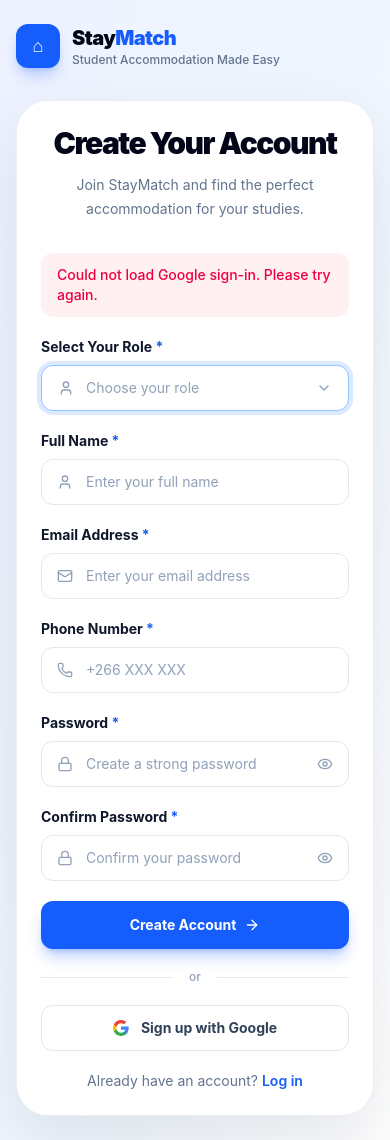
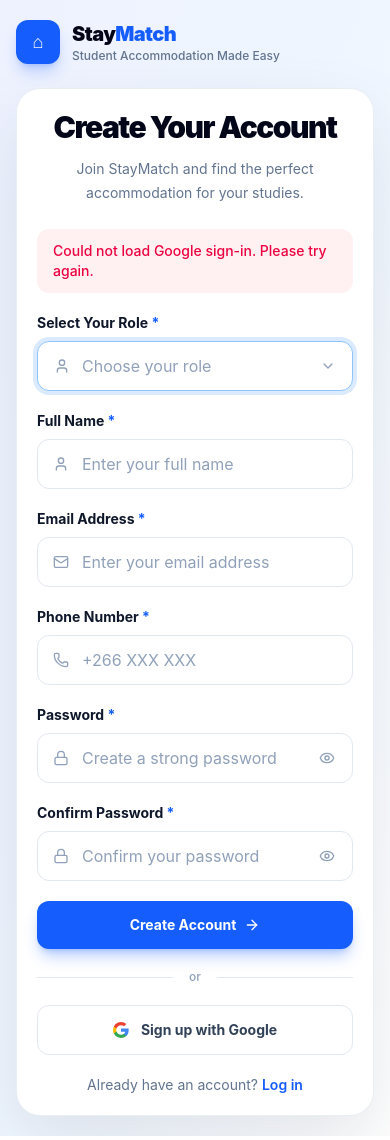
Before and after one commit to Nomhle255/staymatch, a Next.js app: page /register in a window 390 px wide. Built offline with nearby package versions, Linux system fonts and the light colour scheme; no server answers; the database is empty.

Commit message:
make login and registeration pages mobile responsive

```diff
--- a/src/components/pages/LoginPage.tsx
+++ b/src/components/pages/LoginPage.tsx
@@ -19,8 +19,9 @@ import {
 } from 'lucide-react'
 import { useGoogleAuth } from '@/hooks/useGoogleAuth'
 
+// text-base on phones stops iOS from zooming in when a field is focused
 const inputClasses =
-	'w-full rounded-xl border border-slate-200 bg-white py-3 pl-11 pr-4 text-sm text-slate-700 outline-none transition placeholder:text-slate-400 focus:border-blue-400 focus:ring-4 focus:ring-blue-100'
+	'w-full rounded-xl border border-slate-200 bg-white py-3 pl-11 pr-4 text-base text-slate-700 outline-none transition placeholder:text-slate-400 focus:border-blue-400 focus:ring-4 focus:ring-blue-100 sm:text-sm'
 
 // A role returned by /api/roles.
 type RoleOption = {
@@ -340,14 +341,14 @@ function LoginPage() {
 	}
 
 	return (
-		<main className="min-h-screen bg-gradient-to-br from-indigo-50 via-blue-50 to-white px-4 py-6 sm:px-6 lg:px-10">
+		<main className="min-h-screen bg-gradient-to-br from-indigo-50 via-blue-50 to-white px-4 py-5 sm:px-6 sm:py-6 lg:px-10">
 			<div className="mx-auto flex max-w-6xl items-center justify-between">
-				<div className="flex items-center gap-3">
-					<div className="flex h-11 w-11 items-center justify-center rounded-xl bg-blue-600 text-lg font-bold text-white shadow-lg shadow-blue-600/25">
+				<div className="flex min-w-0 items-center gap-3">
+					<div className="flex h-11 w-11 shrink-0 items-center justify-center rounded-xl bg-blue-600 text-lg font-bold text-white shadow-lg shadow-blue-600/25">
 						⌂
 					</div>
 
-					<div>
+					<div className="min-w-0">
 						<p className="text-xl font-black tracking-[-0.03em] text-slate-950">
 							Stay
 							<span className="text-blue-600">
@@ -362,7 +363,7 @@ function LoginPage() {
 				</div>
 			</div>
 
-			<div className="mx-auto mt-8 max-w-md rounded-[2rem] border border-slate-200/70 bg-white p-6 shadow-[0_30px_70px_rgba(30,41,59,0.1)] sm:p-10">
+			<div className="mx-auto mt-6 max-w-md rounded-3xl border border-slate-200/70 bg-white p-5 shadow-[0_30px_70px_rgba(30,41,59,0.1)] sm:mt-8 sm:rounded-[2rem] sm:p-10">
 				<div className="text-center">
 					<h1 className="text-3xl font-black tracking-[-0.05em] text-slate-950 sm:text-4xl">
 						Welcome
@@ -375,7 +376,7 @@ function LoginPage() {
 
 				{pendingToken ? (
 					<form
-						className="mt-8 space-y-5"
+						className="mt-6 space-y-5 sm:mt-8"
 						onSubmit={handleRoleSubmit}
 					>
 						{successMessage && (
@@ -430,6 +431,7 @@ function LoginPage() {
 							<InputShell icon={Phone}>
 								<input
 									type="tel"
+									autoComplete="tel"
 									value={phone}
 									onChange={(event) =>
 										setPhone(
@@ -472,14 +474,14 @@ function LoginPage() {
 								setError('')
 							}}
 							disabled={isSubmitting}
-							className="w-full text-center text-sm font-semibold text-slate-500 transition hover:text-slate-700"
+							className="w-full py-2 text-center text-sm font-semibold text-slate-500 transition hover:text-slate-700"
 						>
 							Back to sign in
 						</button>
 					</form>
 				) : (
 					<form
-						className="mt-8 space-y-5"
+						className="mt-6 space-y-5 sm:mt-8"
 						onSubmit={handleSubmit}
 					>
 						{successMessage && (
@@ -498,6 +500,7 @@ function LoginPage() {
 							<InputShell icon={Mail}>
 								<input
 									type="email"
+									autoComplete="email"
 									value={email}
 									onChange={(event) =>
 										setEmail(
@@ -521,6 +524,7 @@ function LoginPage() {
 											? 'text'
 											: 'password'
 									}
+									autoComplete="current-password"
 									value={password}
 									onChange={(event) =>
 										setPassword(
@@ -529,9 +533,10 @@ function LoginPage() {
 									}
 									placeholder="Enter your password"
 									required
-									className={`${inputClasses} pr-11`}
+									className={`${inputClasses} pr-12`}
 								/>
 
+								{/* Larger tap target for the show/hide button */}
 								<button
 									type="button"
 									onClick={() =>
@@ -540,7 +545,7 @@ function LoginPage() {
 												!show,
 										)
 									}
-									className="absolute right-4 top-1/2 -translate-y-1/2 text-slate-400 transition hover:text-slate-600"
+									className="absolute right-1.5 top-1/2 grid h-10 w-10 -translate-y-1/2 place-items-center rounded-lg text-slate-400 transition hover:text-slate-600"
 									aria-label={
 										showPassword
 											? 'Hide password'
@@ -557,7 +562,7 @@ function LoginPage() {
 						</Field>
 
 						<div className="flex items-center justify-between text-sm">
-							<Link href="/forgot-password" className="font-semibold text-blue-600 hover:text-blue-700">
+							<Link href="/forgot-password" className="inline-block py-1 font-semibold text-blue-600 hover:text-blue-700">
 								Forgot password?
 							</Link>
 						</div>
@@ -586,7 +591,7 @@ function LoginPage() {
 							type="button"
 							onClick={handleGoogleClick}
 							disabled={isSubmitting}
-							className="flex w-full items-center justify-center gap-3 rounded-xl border border-slate-200 bg-white py-3 text-sm font-bold text-slate-700 transition hover:border-slate-300 hover:bg-slate-50 disabled:opacity-60"
+							className="flex w-full items-center justify-center gap-3 rounded-xl border border-slate-200 bg-white py-3.5 text-sm font-bold text-slate-700 transition hover:border-slate-300 hover:bg-slate-50 disabled:opacity-60 sm:py-3"
 						>
 							<svg
 								className="h-4 w-4"
@@ -614,7 +619,7 @@ function LoginPage() {
 						</button>
 
 						<p className="text-center text-sm text-slate-500">
-							Don't have an account?{' '}
+							Don&apos;t have an account?{' '}
 							<Link
 								href="/register"
 								className="font-semibold text-blue-600 hover:text-blue-700"
--- a/src/components/pages/RegisterationPage.tsx
+++ b/src/components/pages/RegisterationPage.tsx
@@ -68,8 +68,9 @@ function InputShell({ icon: Icon, children }: InputShellProps) {
 	)
 }
 
+// text-base on phones stops iOS from zooming in when a field is focused
 const inputClasses =
-	'w-full rounded-xl border border-slate-200 bg-white py-3 pl-11 pr-4 text-sm text-slate-700 outline-none transition placeholder:text-slate-400 focus:border-blue-400 focus:ring-4 focus:ring-blue-100'
+	'w-full rounded-xl border border-slate-200 bg-white py-3 pl-11 pr-4 text-base text-slate-700 outline-none transition placeholder:text-slate-400 focus:border-blue-400 focus:ring-4 focus:ring-blue-100 sm:text-sm'
 
 function RegisterUser() {
 	const router = useRouter()
@@ -317,15 +318,15 @@ function RegisterUser() {
 	}
 
 	return (
-		<main className="min-h-screen bg-gradient-to-br from-indigo-50 via-blue-50 to-white px-4 py-6 sm:px-6 lg:px-10">
+		<main className="min-h-screen bg-gradient-to-br from-indigo-50 via-blue-50 to-white px-4 py-5 sm:px-6 sm:py-6 lg:px-10">
 			{/* Header */}
 			<div className="mx-auto flex max-w-6xl items-center justify-between">
-				<div className="flex items-center gap-3">
-					<div className="flex h-11 w-11 items-center justify-center rounded-xl bg-blue-600 text-lg font-bold text-white shadow-lg shadow-blue-600/25">
+				<div className="flex min-w-0 items-center gap-3">
+					<div className="flex h-11 w-11 shrink-0 items-center justify-center rounded-xl bg-blue-600 text-lg font-bold text-white shadow-lg shadow-blue-600/25">
 						⌂
 					</div>
 
-					<div>
+					<div className="min-w-0">
 						<p className="text-xl font-black tracking-[-0.03em] text-slate-950">
 							Stay
 							<span className="text-blue-600">Match</span>
@@ -339,7 +340,7 @@ function RegisterUser() {
 			</div>
 
 			{/* Registration Card */}
-			<div className="mx-auto mt-8 max-w-2xl rounded-[2rem] border border-slate-200/70 bg-white p-6 shadow-[0_30px_70px_rgba(30,41,59,0.1)] sm:p-10">
+			<div className="mx-auto mt-6 max-w-2xl rounded-3xl border border-slate-200/70 bg-white p-5 shadow-[0_30px_70px_rgba(30,41,59,0.1)] sm:mt-8 sm:rounded-[2rem] sm:p-10">
 				<div className="text-center">
 					<h1 className="text-3xl font-black tracking-[-0.05em] text-slate-950 sm:text-4xl">
 						Create Your Account
@@ -351,7 +352,7 @@ function RegisterUser() {
 					</p>
 				</div>
 
-				<form className="mt-8 space-y-5" onSubmit={handleSubmit}>
+				<form className="mt-6 space-y-5 sm:mt-8" onSubmit={handleSubmit}>
 					{/* Success message */}
 					{successMessage && (
 						<div className="rounded-xl bg-emerald-50 px-4 py-3 text-sm font-medium text-emerald-600">
@@ -368,7 +369,7 @@ function RegisterUser() {
 
 					{/* Google account authenticated - collect role */}
 					{pendingGoogleToken && (
-						<div className="rounded-2xl border border-blue-100 bg-blue-50 p-5">
+						<div className="rounded-2xl border border-blue-100 bg-blue-50 p-4 sm:p-5">
 							<p className="text-sm font-bold text-slate-900">
 								Complete your Google registration
 							</p>
@@ -387,7 +388,9 @@ function RegisterUser() {
 								type="button"
 								onClick={() => setRoleOpen((open) => !open)}
 								disabled={isSubmitting || rolesLoading}
-								className="flex w-full items-center gap-3 rounded-xl border border-blue-300 bg-white py-3 pl-4 pr-4 text-left text-sm outline-none ring-4 ring-blue-100 transition disabled:cursor-not-allowed disabled:opacity-60"
+								aria-haspopup="listbox"
+								aria-expanded={roleOpen}
+								className="flex w-full items-center gap-3 rounded-xl border border-blue-300 bg-white py-3 pl-4 pr-4 text-left text-base outline-none ring-4 ring-blue-100 transition disabled:cursor-not-allowed disabled:opacity-60 sm:text-sm"
 							>
 								<SelectedIcon className="h-4 w-4 shrink-0 text-slate-400" />
 
@@ -430,7 +433,7 @@ function RegisterUser() {
 													setRoleOpen(false)
 													setError('')
 												}}
-												className={`flex w-full items-center gap-3 px-4 py-3 text-left text-sm transition ${
+												className={`flex w-full items-center gap-3 px-4 py-3.5 text-left text-base transition sm:py-3 sm:text-sm ${
 													isSelected
 														? 'bg-blue-50 font-semibold text-blue-600'
 														: 'font-medium text-slate-700 hover:bg-slate-50'
@@ -451,6 +454,7 @@ function RegisterUser() {
 						<InputShell icon={User}>
 							<input
 								type="text"
+								autoComplete="name"
 								value={name}
 								onChange={(event) => setName(event.target.value)}
 								placeholder="Enter your full name"
@@ -466,6 +470,7 @@ function RegisterUser() {
 						<InputShell icon={Mail}>
 							<input
 								type="email"
+								autoComplete="email"
 								value={email}
 								onChange={(event) => setEmail(event.target.value)}
 								placeholder="Enter your email address"
@@ -481,6 +486,7 @@ function RegisterUser() {
 						<InputShell icon={Phone}>
 							<input
 								type="tel"
+								autoComplete="tel"
 								value={phone}
 								onChange={(event) => setPhone(event.target.value)}
 								placeholder="+266 XXX XXX"
@@ -497,6 +503,7 @@ function RegisterUser() {
 
 							<input
 								type={showPassword ? 'text' : 'password'}
+								autoComplete="new-password"
 								value={password}
 								onChange={(event) =>
 									setPassword(event.target.value)
@@ -504,14 +511,15 @@ function RegisterUser() {
 								placeholder="Create a strong password"
 								required={!pendingGoogleToken}
 								disabled={isSubmitting}
-								className={`${inputClasses} pr-11 disabled:opacity-60`}
+								className={`${inputClasses} pr-12 disabled:opacity-60`}
 							/>
 
+							{/* Larger tap target for the show/hide button */}
 							<button
 								type="button"
 								onClick={() => setShowPassword((show) => !show)}
 								disabled={isSubmitting}
-								className="absolute right-4 top-1/2 -translate-y-1/2 text-slate-400 transition hover:text-slate-600 disabled:opacity-50"
+								className="absolute right-1.5 top-1/2 grid h-10 w-10 -translate-y-1/2 place-items-center rounded-lg text-slate-400 transition hover:text-slate-600 disabled:opacity-50"
 								aria-label={
 									showPassword
 										? 'Hide password'
@@ -534,6 +542,7 @@ function RegisterUser() {
 
 							<input
 								type={showConfirm ? 'text' : 'password'}
+								autoComplete="new-password"
 								value={confirmPassword}
 								onChange={(event) =>
 									setConfirmPassword(event.target.value)
@@ -541,14 +550,14 @@ function RegisterUser() {
 								placeholder="Confirm your password"
 								required={!pendingGoogleToken}
 								disabled={isSubmitting}
-								className={`${inputClasses} pr-11 disabled:opacity-60`}
+								className={`${inputClasses} pr-12 disabled:opacity-60`}
 							/>
 
 							<button
 								type="button"
 								onClick={() => setShowConfirm((show) => !show)}
 								disabled={isSubmitting}
-								className="absolute right-4 top-1/2 -translate-y-1/2 text-slate-400 transition hover:text-slate-600 disabled:opacity-50"
+								className="absolute right-1.5 top-1/2 grid h-10 w-10 -translate-y-1/2 place-items-center rounded-lg text-slate-400 transition hover:text-slate-600 disabled:opacity-50"
 								aria-label={
 									showConfirm
 										? 'Hide password'
@@ -607,7 +616,7 @@ function RegisterUser() {
 								type="button"
 								onClick={handleGoogleClick}
 								disabled={isSubmitting}
-								className="flex w-full items-center justify-center gap-3 rounded-xl border border-slate-200 bg-white py-3 text-sm font-bold text-slate-700 transition hover:border-slate-300 hover:bg-slate-50 disabled:cursor-not-allowed disabled:opacity-60"
+								className="flex w-full items-center justify-center gap-3 rounded-xl border border-slate-200 bg-white py-3.5 text-sm font-bold text-slate-700 transition hover:border-slate-300 hover:bg-slate-50 disabled:cursor-not-allowed disabled:opacity-60 sm:py-3"
 							>
 								<svg className="h-4 w-4" viewBox="0 0 24 24">
 									<path
```
